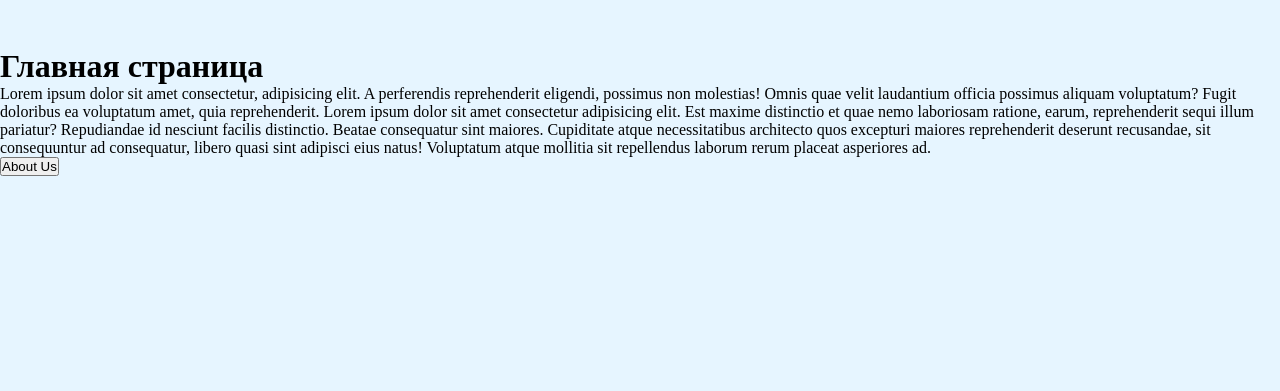
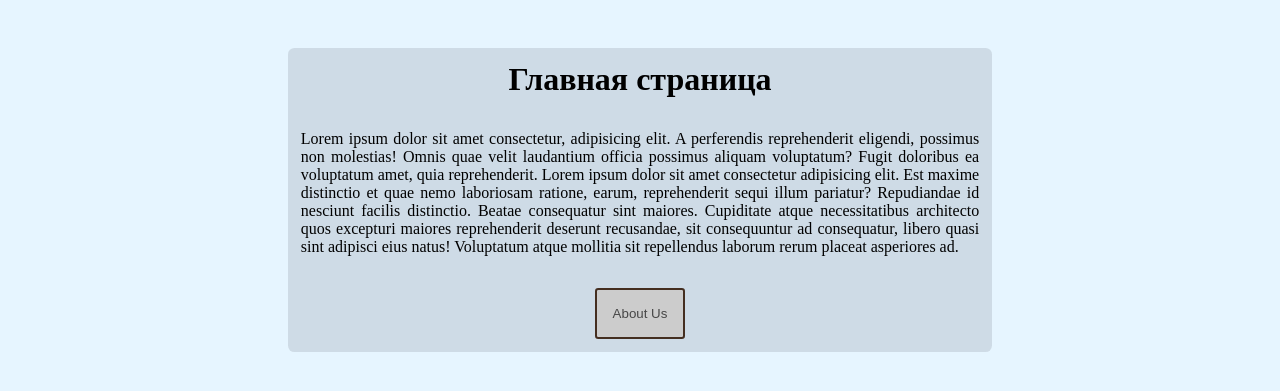
Before and after one commit to THEKILLINGNAME/django_blog, a Django app: page / in a window 1280 px wide. Shown: the part 117-508 px from the top of the page. Run offline with Django 3.2, Linux system fonts and the light colour scheme.

Commit message:
Stylise features block

```diff
--- a/main/static/main/css/main.css
+++ b/main/static/main/css/main.css
@@ -93,3 +93,40 @@ header .links a:last-child {
 .links a:active:before {
   background-color: #838383;
 }
+
+
+/* INDEX.HTML */
+
+
+.features {
+  text-align: center;
+  width: 55%;
+  margin: 0 auto;
+  background-color: #c4d0daab;
+  padding: .8rem;
+  border-radius: .4rem;
+}
+
+.features p {
+  margin: 2rem 0;
+  text-align: justify;
+}
+
+.features .btn {
+  background-color: #CCCCCC;
+  color: #474747;
+  padding: 1rem;
+  border-radius: .2rem;
+  outline: none;
+  border: 2px solid #442e20;
+  cursor: pointer;
+  position: relative;
+  top: 0;
+  transition: background .3s ease, border .3s ease, top .2s ease;
+}
+
+.features .btn:hover {
+  background-color: #ccd2da;
+  border: 2px solid #757575;
+  top: -2.5px;
+}
```
